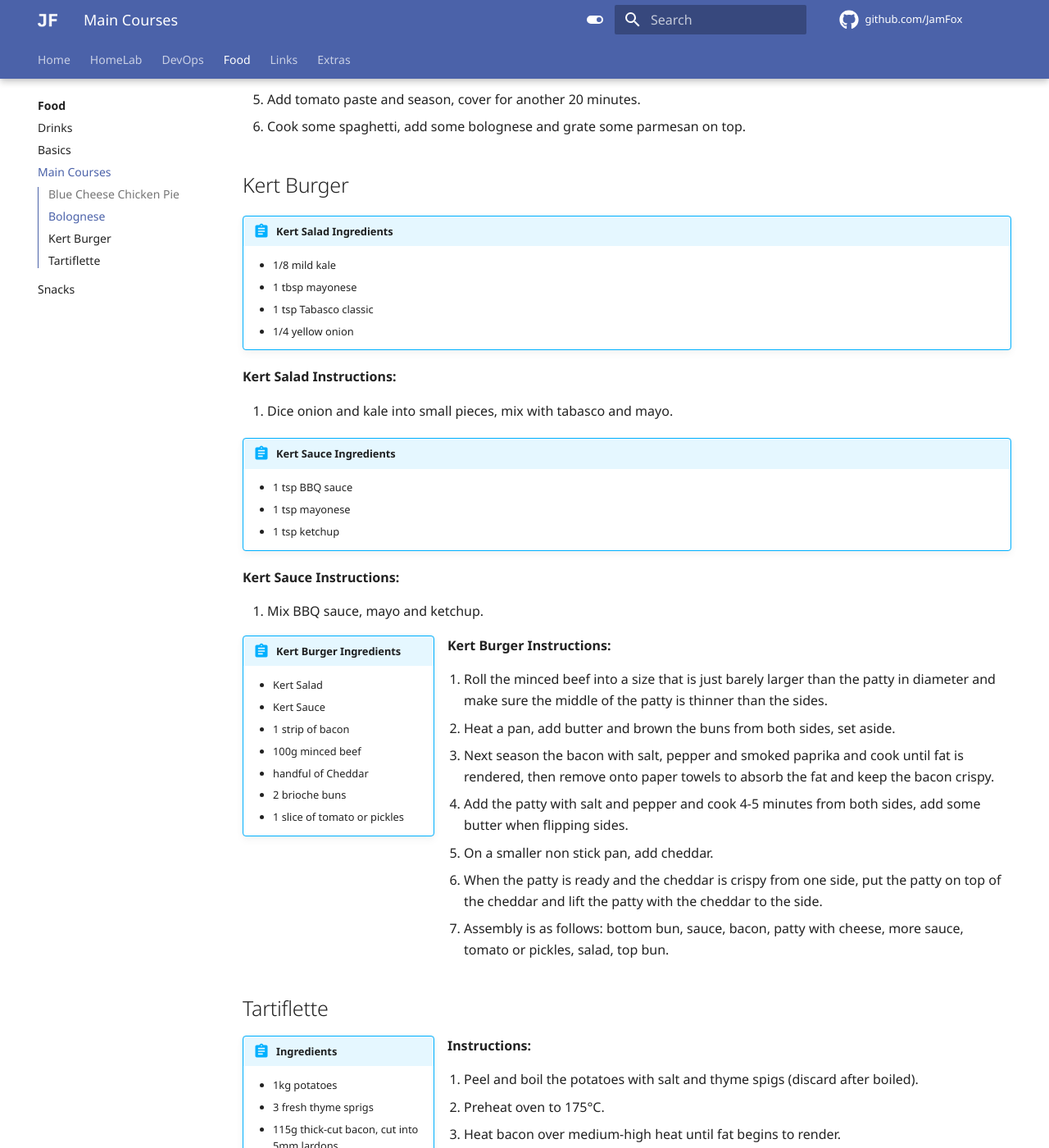
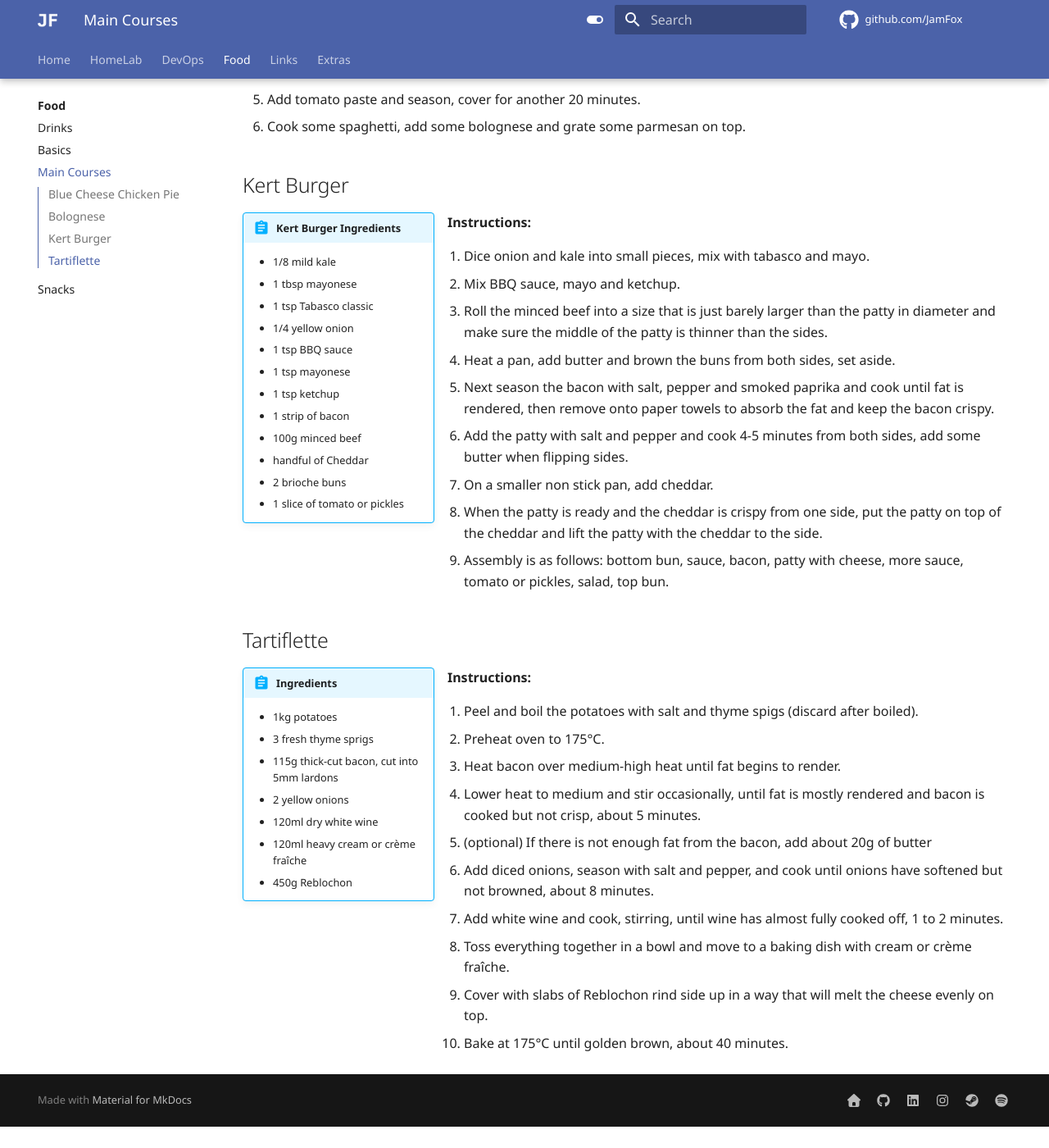
Before and after one commit to JamFox/docs.jamfox.dev, an MkDocs documentation site: the page built from docs/content/food/maincourses.md, in a window 1280 px wide and 1400 px high, scrolled down 1403 px. Shown: the whole window at 82% size. Built offline with MkDocs 1.6.1 and Material for MkDocs 9.7.7, drawn with Linux system fonts in a browser that asks for light colours; comment, search, counter and statistics services are not loaded; after the commit the page ends 2777 px from its top, so only the background shows below that.

Commit message:
maincourses: fixes for inline formatting

```diff
--- a/docs/content/food/maincourses.md
+++ b/docs/content/food/maincourses.md
@@ -66,43 +66,31 @@ Collection of main courses.
 
 ## Kert Burger
 
-!!! abstract "Kert Salad Ingredients"
+!!! abstract inline "Kert Burger Ingredients"
     - 1/8 mild kale
     - 1 tbsp mayonese
     - 1 tsp Tabasco classic
     - 1/4 yellow onion
-
-**Kert Salad Instructions:**
-
-1. Dice onion and kale into small pieces, mix with tabasco and mayo.
-
-!!! abstract "Kert Sauce Ingredients"
     - 1 tsp BBQ sauce
     - 1 tsp mayonese
     - 1 tsp ketchup
-
-**Kert Sauce Instructions:**
-
-1. Mix BBQ sauce, mayo and ketchup.
-
-!!! abstract inline "Kert Burger Ingredients"
-    - Kert Salad
-    - Kert Sauce
     - 1 strip of bacon
     - 100g minced beef
     - handful of Cheddar
     - 2 brioche buns
     - 1 slice of tomato or pickles
 
-**Kert Burger Instructions:**
+**Instructions:**
 
-1. Roll the minced beef into a size that is just barely larger than the patty in diameter and make sure the middle of the patty is thinner than the sides.
-2. Heat a pan, add butter and brown the buns from both sides, set aside.
-3. Next season the bacon with salt, pepper and smoked paprika and cook until fat is rendered, then remove onto paper towels to absorb the fat and keep the bacon crispy.
-4. Add the patty with salt and pepper and cook 4-5 minutes from both sides, add some butter when flipping sides.
-5. On a smaller non stick pan, add cheddar.
-6. When the patty is ready and the cheddar is crispy from one side, put the patty on top of the cheddar and lift the patty with the cheddar to the side.
-7. Assembly is as follows: bottom bun, sauce, bacon, patty with cheese, more sauce, tomato or pickles, salad, top bun.
+1. Dice onion and kale into small pieces, mix with tabasco and mayo.
+2. Mix BBQ sauce, mayo and ketchup.
+3. Roll the minced beef into a size that is just barely larger than the patty in diameter and make sure the middle of the patty is thinner than the sides.
+4. Heat a pan, add butter and brown the buns from both sides, set aside.
+5. Next season the bacon with salt, pepper and smoked paprika and cook until fat is rendered, then remove onto paper towels to absorb the fat and keep the bacon crispy.
+6. Add the patty with salt and pepper and cook 4-5 minutes from both sides, add some butter when flipping sides.
+7. On a smaller non stick pan, add cheddar.
+8. When the patty is ready and the cheddar is crispy from one side, put the patty on top of the cheddar and lift the patty with the cheddar to the side.
+9. Assembly is as follows: bottom bun, sauce, bacon, patty with cheese, more sauce, tomato or pickles, salad, top bun.
 
 ## Tartiflette
 
```
